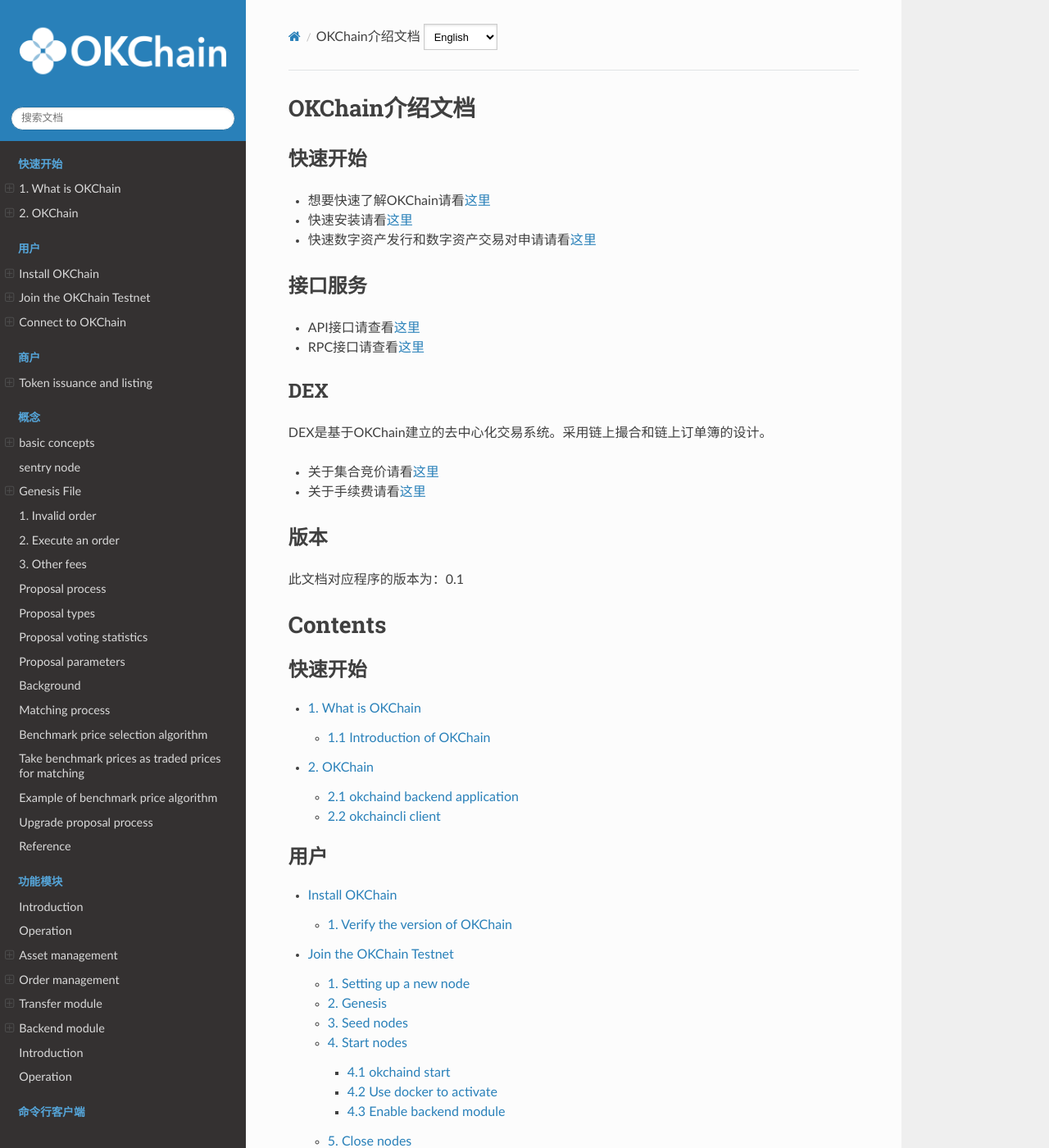
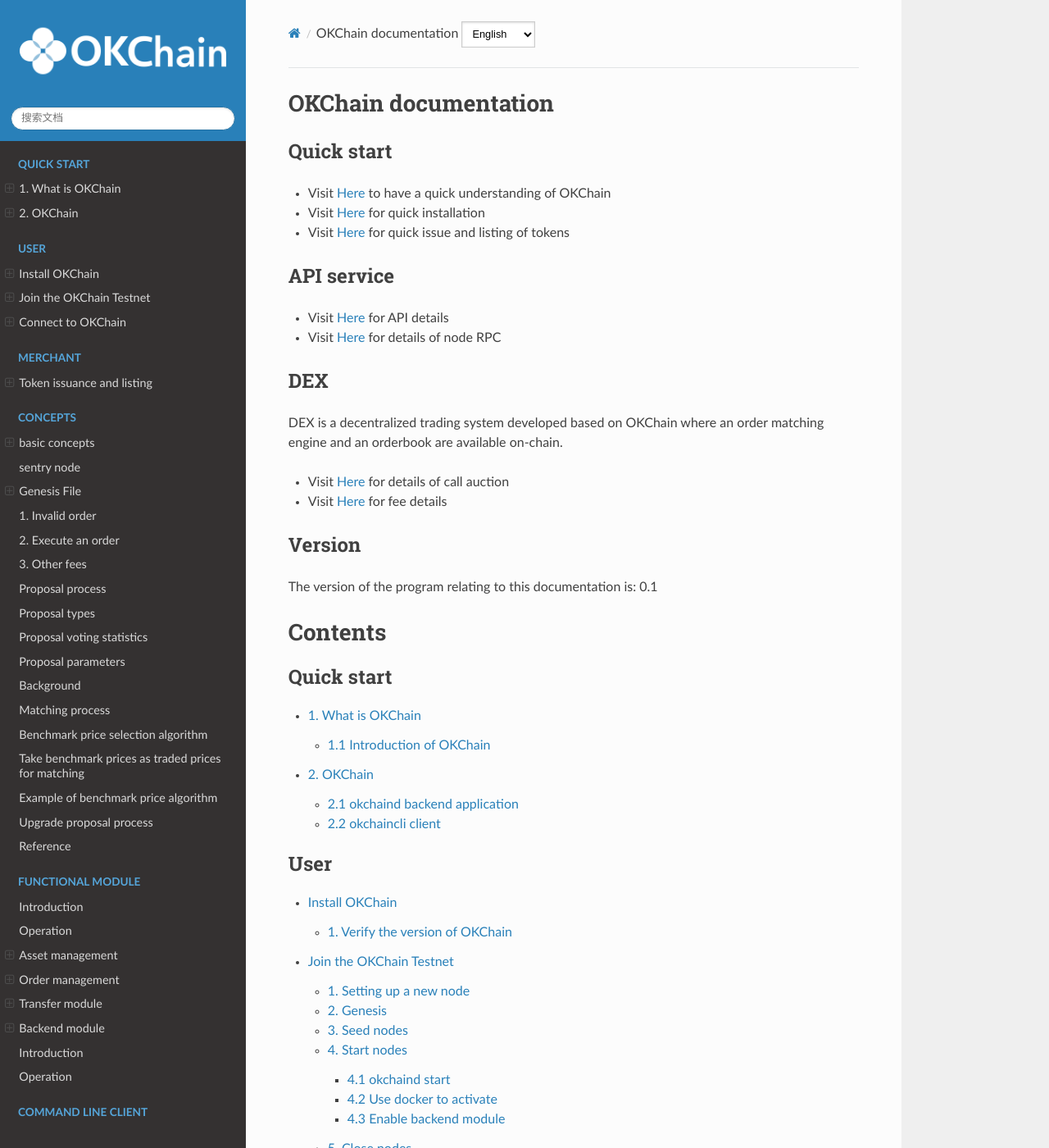
Before and after one commit to zccst/okdoc-en, a Sphinx documentation site: the page built from source/index.rst, in a window 1280 px wide and 1400 px high. Shown: the whole window at 82% size. Built offline with Sphinx 7.4.7 and the Read the Docs theme 2.0.0, drawn with Linux system fonts in a browser that asks for light colours; pages that are not in the unit, such as notebooks, are missing from menus; some of the changed text lies outside the part shown.

Commit message:
英文翻译

```diff
--- a/source/index.rst
+++ b/source/index.rst
@@ -4,48 +4,48 @@
    contain the root `toctree` directive.
 
 
-OKChain介绍文档
+OKChain documentation
 ===============
 
-快速开始
+Quick start
 --------
 
--  想要快速了解OKChain请看\ `这里 <getting-start/introduction.html>`__
--  快速安装请看\ `这里 <getting-start/install.html>`__
--  快速数字资产发行和数字资产交易对申请请看\ `这里 <getting-start/ico.html>`__
+-  Visit \ `Here <getting-start/introduction.html>`__ to have a quick understanding of OKChain
+-  Visit \ `Here <getting-start/install.html>`__ for quick installation
+-  Visit \ `Here <getting-start/ico.html>`__ for quick issue and listing of tokens
 
-接口服务
+API service
 --------
 
--  API接口请查看\ `这里 <api/http.html>`__
--  RPC接口请查看\ `这里 <api/node_rpc.html>`__
+-  Visit \ `Here <api/http.html>`__ for API details
+-  Visit \ `Here <api/node_rpc.html>`__ for details of node RPC
 
 DEX
 ---
 
-DEX是基于OKChain建立的去中心化交易系统。采用链上撮合和链上订单簿的设计。
+DEX is a decentralized trading system developed based on OKChain where an order matching engine and an orderbook are available on-chain.
 
--  关于集合竞价请看\ `这里 <trade/periodic_auction.html>`__
--  关于手续费请看\ `这里 <fee.html>`__
+-  Visit \ `Here <trade/periodic_auction.html>`__ for details of call auction
+-  Visit \ `Here <fee.html>`__ for fee details
 
-版本
+Version
 ----
 
-此文档对应程序的版本为：0.1
+The version of the program relating to this documentation is: 0.1
 
 
 
 
 
 
-.. _这里: getting-start/introduction.md
+.. _Here: getting-start/introduction.md
 
 Contents
 ========
 
 .. toctree::
    :maxdepth: 3
-   :caption: 快速开始
+   :caption: Quick start
 
    getting-start/introduction
 
@@ -53,7 +53,7 @@ Contents
 
 .. toctree::
    :maxdepth: 3
-   :caption: 用户
+   :caption: User
 
    getting-start/install
    getting-start/join_testnet
@@ -63,7 +63,7 @@ Contents
 
 .. toctree::
    :maxdepth: 3
-   :caption: 商户
+   :caption: Merchant
 
    getting-start/ico
 
@@ -71,7 +71,7 @@ Contents
 
 .. toctree::
    :maxdepth: 3
-   :caption: 概念
+   :caption: Concepts
 
    concepts/general-concepts
    concepts/sentry-nodes
@@ -85,7 +85,7 @@ Contents
 
 .. toctree::
    :maxdepth: 3
-   :caption: 功能模块
+   :caption: Functional Module
 
    features/account
    features/asset
@@ -99,7 +99,7 @@ Contents
 
 .. toctree::
    :maxdepth: 3
-   :caption: 命令行客户端
+   :caption: Command line client
 
    getting-start/command/account
    getting-start/command/token
@@ -112,7 +112,7 @@ Contents
 
 .. toctree::
    :maxdepth: 3
-   :caption: API服务
+   :caption: API Service
 
    api/http
    api/node_rpc
```
Also changed, not shown: other parts of source/index.rst (+2 -2 lines).
